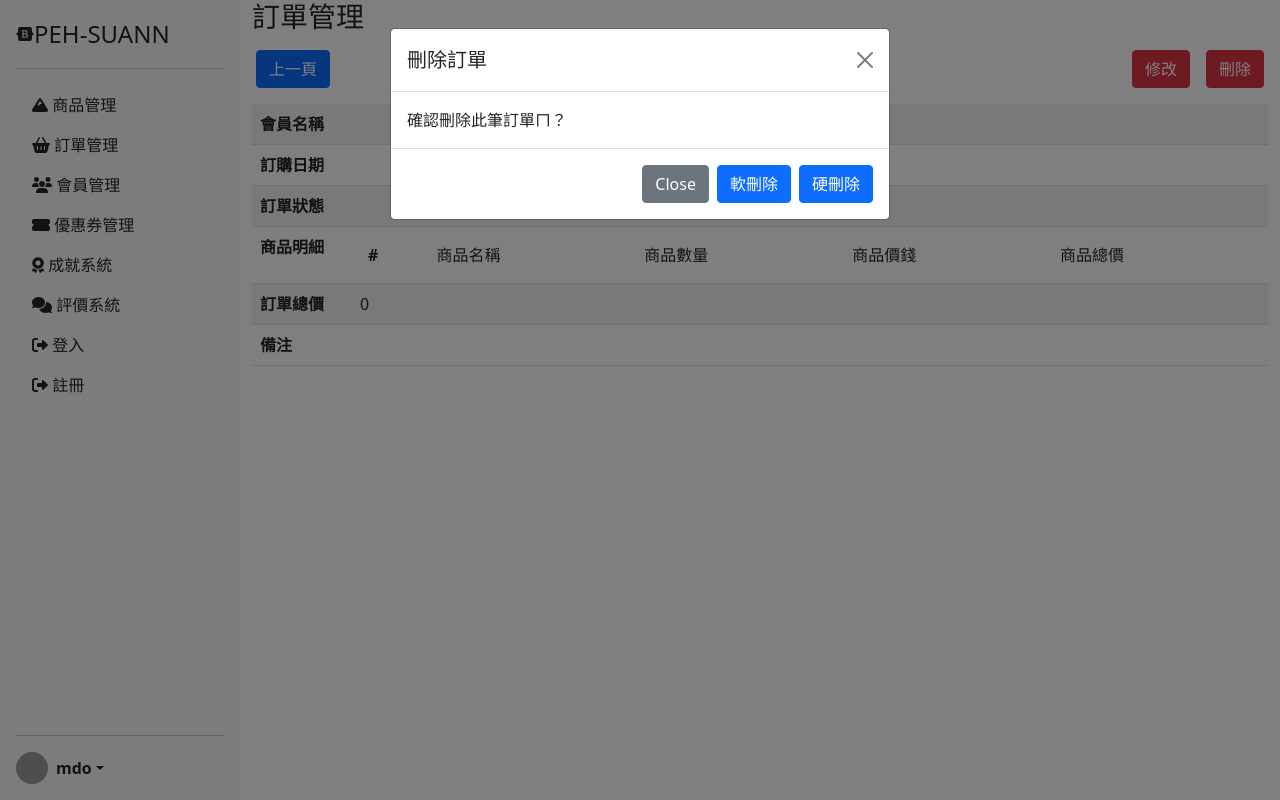
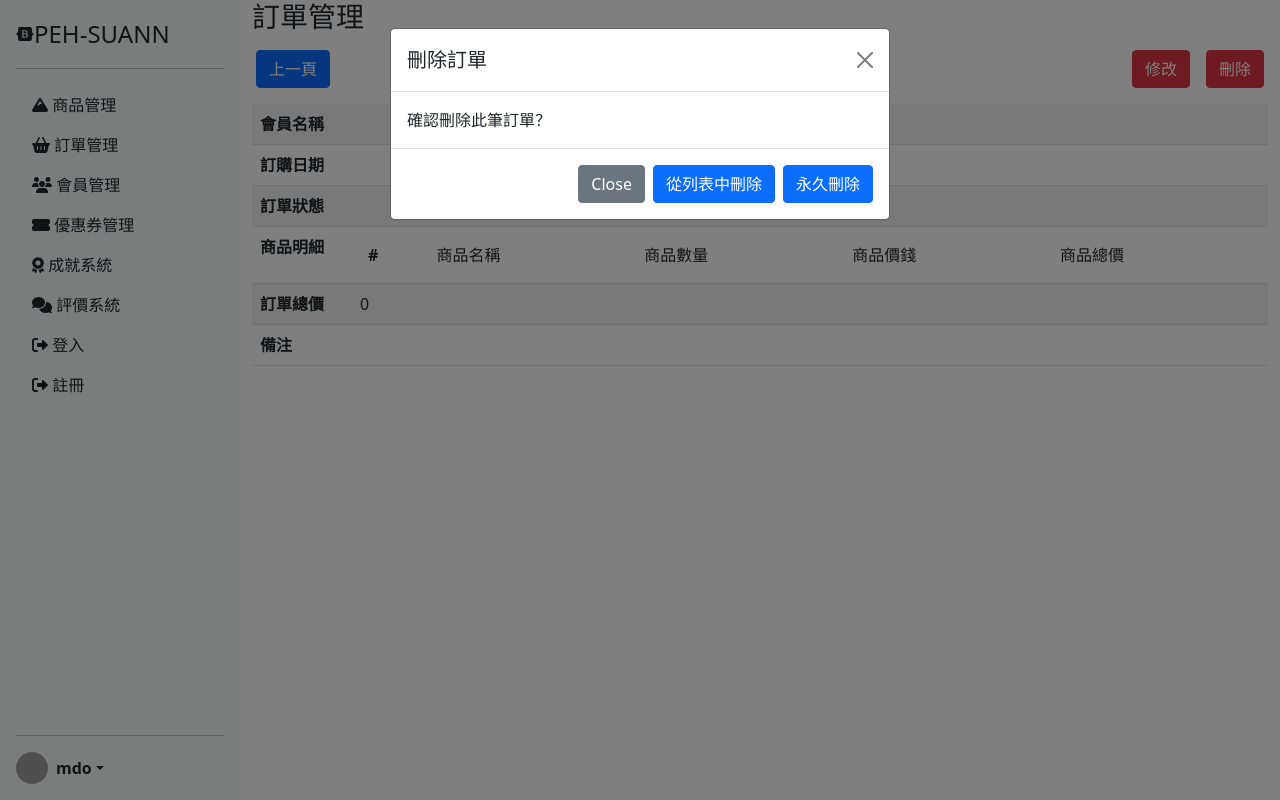
Before and after one commit to peh-suann/midterm_, a PHP site: page /order_detail.php?sid=1 in a window 1280 px wide, after a click on "刪除". Run offline with PHP 8.4, Linux system fonts and the light colour scheme; data that the repository does not hold is empty; grey boxes are pictures that could not be loaded.

Commit message:
Update order_detail.php

```diff
--- a/order_detail.php
+++ b/order_detail.php
@@ -81,15 +81,15 @@ for ($i = 0; $i < count($same_order_sid_rows); $i++) {
                     <button type="button" class="btn-close" data-bs-dismiss="modal" aria-label="Close"></button>
                 </div>
                 <div class="modal-body">
-                    確認刪除此筆訂單ㄇ？
+                    確認刪除此筆訂單？
                 </div>
                 <div class="modal-footer">
                     <button type="button" class="btn btn-secondary" data-bs-dismiss="modal">Close</button>
                     <a href="javascript: fake_delete_it(<?= $current_sid ?>)">
-                        <button type="button" class="btn btn-primary">軟刪除</button>
+                        <button type="button" class="btn btn-primary">從列表中刪除</button>
                     </a>
                     <a href="javascript: delete_it(<?= $current_sid ?>)">
-                        <button type="button" class="btn btn-primary">硬刪除</button>
+                        <button type="button" class="btn btn-primary">永久刪除</button>
                     </a>
                 </div>
             </div>
```
